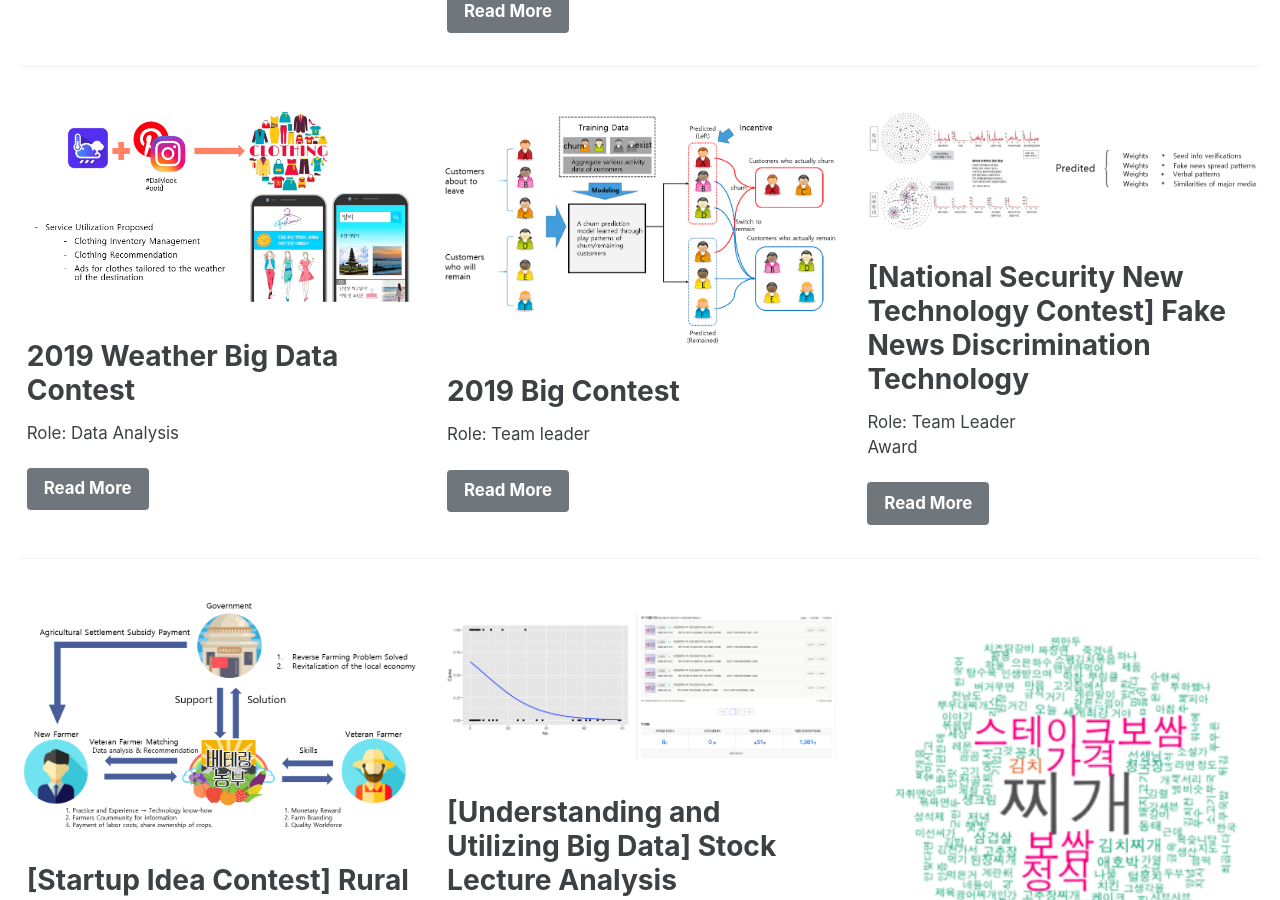
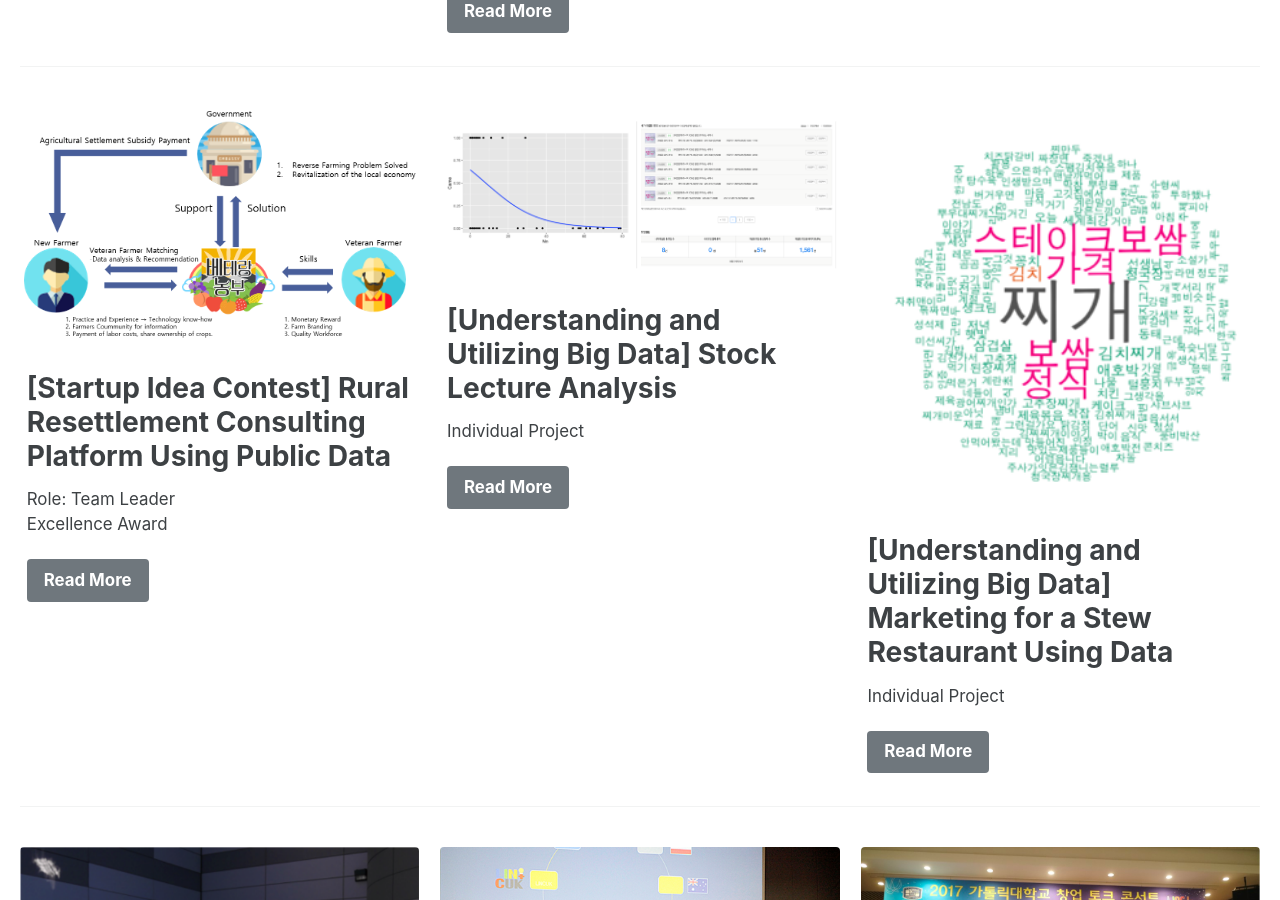
Before and after one commit to soo-13/soo-13.github.io, a Jekyll site: the page built from _pages/experience.md, in a window 1280 px wide and 900 px high, scrolled down 884 px. Built offline with Jekyll 4.4.1, drawn with Linux system fonts in a browser that asks for light colours; cached includes are drawn as plain includes.

```diff
--- a/_config.yml
+++ b/_config.yml
@@ -105,7 +105,7 @@ analytics:
 # Site Author
 author:
   name             : "Yeonsoo Lee"
-  avatar           : "/assets/images/YS.PNG"
+  avatar           : "/assets/images/sidebar.jpg"
   bio              : ""
   location         : "South Korea"
   email            : "smileystar@kaist.ac.kr"
--- a/_pages/experience.md
+++ b/_pages/experience.md
@@ -8,7 +8,7 @@ header:
   overlay_filter: 0.2
 
 intro:
-  - excerpt: ' :seedling: Growing up through experience :seedling:'
+  - excerpt: ' :seedling: Growing up through experience :seedling: '
 
 feature_row:
   - image_path: assets/images/exp_0.png
@@ -128,7 +128,7 @@ feature_row4:
 
 {% include feature_row %}
 
-{% include feature_row id="feature_row2" %}
+
 
 {% include feature_row id="feature_row3" %}
 
```
Also changed, not shown: _pages/research.md (+1 -1 lines), assets/images/sidebar.jpg (added), 1 other file.
